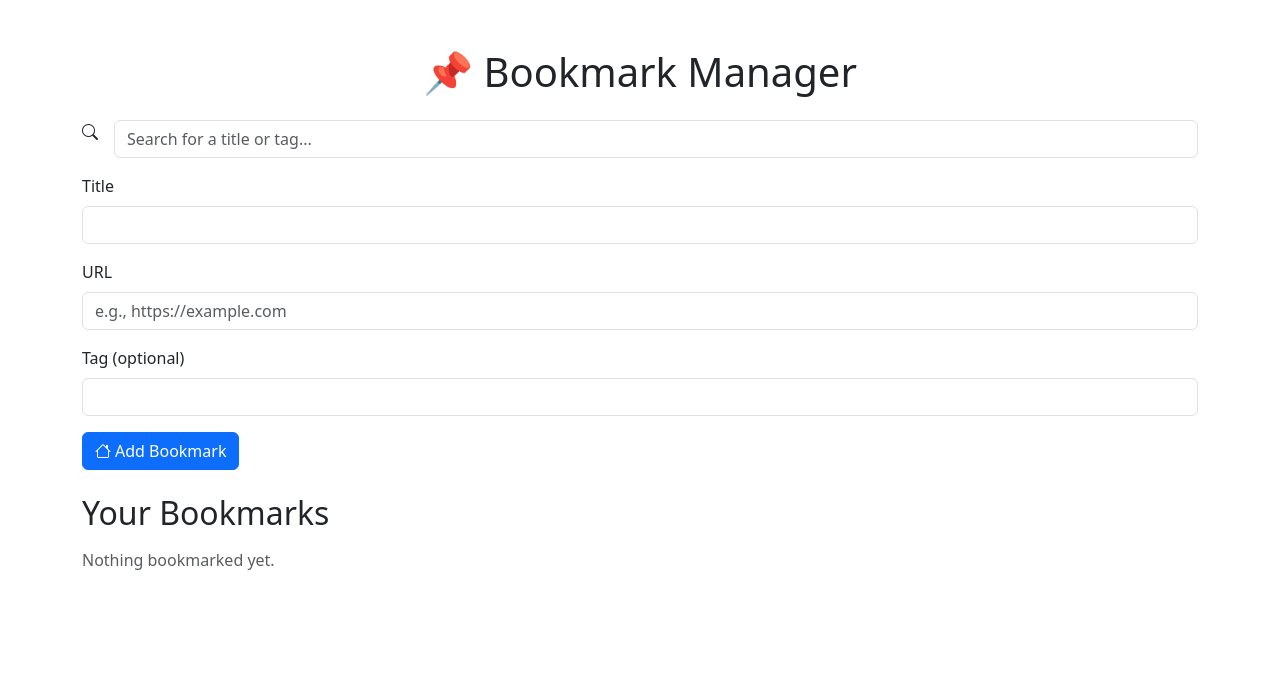
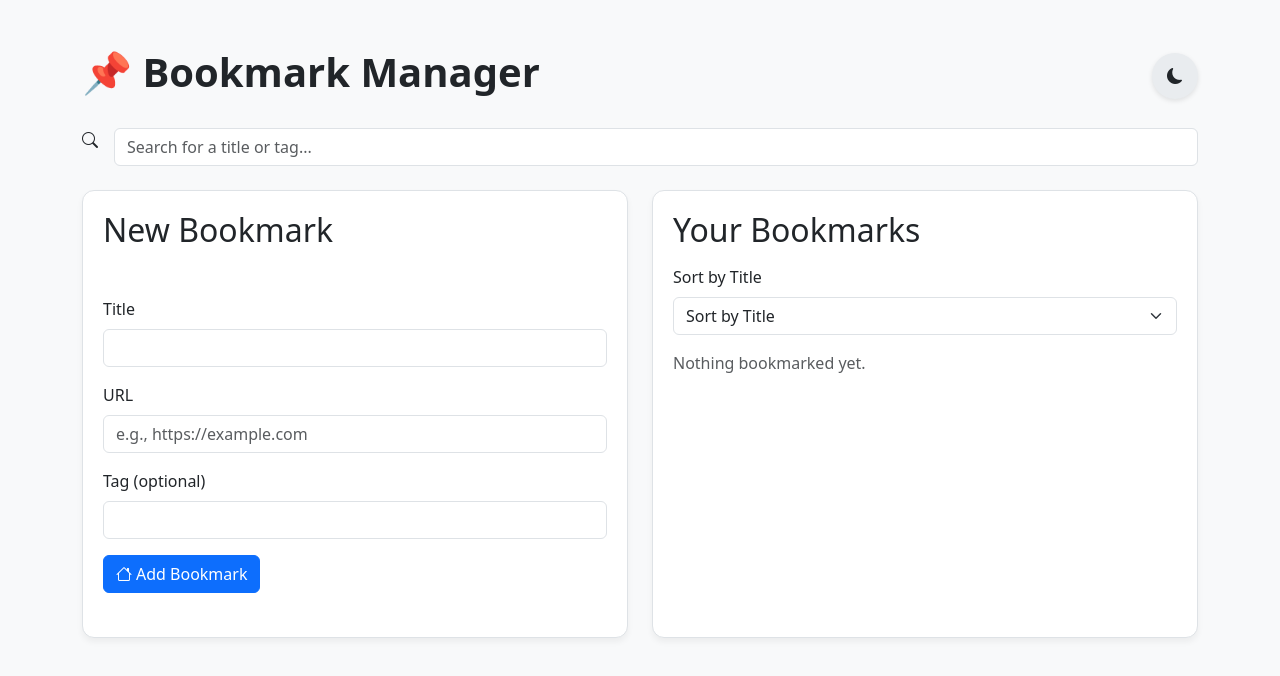
Before and after one commit to giselaimera/bookmark-manager, a React (Vite) app: page / in a window 1280 px wide. Shown: the top 676 px of the page. Built offline with nearby package versions, Linux system fonts and the light colour scheme.

Commit message:
Sort by title, dark/light mode, extra styling

```diff
--- a/index.html
+++ b/index.html
@@ -9,7 +9,7 @@
     <meta charset="UTF-8" />
     <link rel="icon" type="image/svg+xml" href="/vite.svg" />
     <meta name="viewport" content="width=device-width, initial-scale=1.0" />
-    <title>Vite + React</title>
+    <title>Bookmark Manager</title>
   </head>
   <body>
     <div id="root"></div>
--- a/src/App.jsx
+++ b/src/App.jsx
@@ -1,5 +1,32 @@
 import React from "react";
 import "bootstrap/dist/css/bootstrap.min.css";
+import Search from "./components/Search";
+import Modal from "./components/Modal";
+import BookmarkList from "./components/BookmarkList";
+import BookmarkForm from "./components/BookmarkForm";
+
+const themeColors = {
+  light: {
+    background: "#f8f9fa",
+    containerBg: "#ffffff",
+    cardBg: "#ffffff",
+    text: "#212529",
+    accent: "#4361ee",
+    buttonBg: "#f8f9fa",
+    buttonText: "#212529",
+    border: "#dee2e6",
+  },
+  dark: {
+    background: "#121212",
+    containerBg: "#1e1e1e",
+    cardBg: "#2d2d2d",
+    text: "#e0e0e0",
+    accent: "#4895ef",
+    buttonBg: "#2d2d2d",
+    buttonText: "#e0e0e0",
+    border: "#444444",
+  },
+};
 
 const bookmarkReducer = (state, action) => {
   switch (action.type) {
@@ -13,6 +40,13 @@ const bookmarkReducer = (state, action) => {
           ? { ...bookmark, ...action.payload }
           : bookmark
       );
+    case "SORT_BY_TITLE":
+      const sorted = [...state].sort((a, b) => {
+        if (action.payload === "asc") return a.title.localeCompare(b.title);
+        if (action.payload === "desc") return b.title.localeCompare(a.title);
+        return 0;
+      });
+      return sorted;
     default:
       return state;
   }
@@ -26,10 +60,26 @@ const App = () => {
   const [editingBookmark, setEditingBookmark] = React.useState(null);
   const [showModal, setShowModal] = React.useState(false);
   const [searchTerm, setSearchTerm] = React.useState("");
+  const [theme, setTheme] = React.useState(
+    localStorage.getItem("theme") || "light"
+  );
+
+  const colors = themeColors[theme];
+
+  React.useEffect(() => {
+    document.body.setAttribute("data-bs-theme", theme);
+    document.body.style.backgroundColor = colors.background;
+    document.body.style.color = colors.text;
+    localStorage.setItem("theme", theme);
+  }, [theme, colors]);
 
   React.useEffect(() => {
     localStorage.setItem("bookmark", JSON.stringify(bookmark));
   }, [bookmark]);
+
+  const toggleTheme = () => {
+    setTheme((prevTheme) => (prevTheme === "light" ? "dark" : "light"));
+  };
 
   const addBookmark = (formData) => {
     const title = formData.get("title");
@@ -91,23 +141,100 @@ const App = () => {
     setSearchTerm(searchText);
   };
 
+  const handleSort = (order) => {
+    dispatchBookmark({
+      type: "SORT_BY_TITLE",
+      payload: order,
+    });
+  };
+
   const filteredBookmarks = getFilteredBookmarks();
+
+  const toggleButtonStyle = {
+    backgroundColor: theme === "light" ? "#e9ecef" : "#2d2d2d",
+    color: theme === "light" ? "#212529" : "#e0e0e0",
+    border: "none",
+    borderRadius: "50%",
+    width: "46px",
+    height: "46px",
+    display: "flex",
+    justifyContent: "center",
+    alignItems: "center",
+    transition: "all 0.3s ease",
+    boxShadow:
+      theme === "light"
+        ? "0 2px 5px rgba(0,0,0,0.1)"
+        : "0 2px 5px rgba(0,0,0,0.3)",
+  };
+
+  const containerStyle = {
+    backgroundColor: colors.containerBg,
+    borderRadius: "12px",
+    padding: "20px",
+    boxShadow:
+      theme === "light"
+        ? "0 4px 6px rgba(0,0,0,0.05)"
+        : "0 4px 6px rgba(0,0,0,0.2)",
+    border: `1px solid ${colors.border}`,
+    transition: "all 0.3s ease",
+    height: "100%",
+  };
 
   return (
     <div className="container mt-5">
-      <h1 className="text-center mb-4">📌 Bookmark Manager</h1>
+      <div className="d-flex justify-content-between align-items-center mb-4">
+        <h1 style={{ color: colors.text, fontWeight: "600" }}>
+          📌 Bookmark Manager
+        </h1>
+        <button
+          className="btn"
+          onClick={toggleTheme}
+          style={toggleButtonStyle}
+          aria-label={
+            theme === "light" ? "Switch to dark mode" : "Switch to light mode"
+          }
+        >
+          {theme === "light" ? (
+            <i className="bi bi-moon-fill"></i>
+          ) : (
+            <i className="bi bi-brightness-high-fill"></i>
+          )}
+        </button>
+      </div>
+
+      <div className="text-center mb-4">
         <Search searchTitle={searchText} searchTerm={searchTerm} />
+      </div>
+
+      <div className="row g-4">
+        <div className="col-md-6">
+          <div style={containerStyle}>
             <BookmarkForm
               addBookmark={addBookmark}
               showModal={showModal}
               saveChanges={saveChanges}
               editingBookmark={editingBookmark}
             />
+          </div>
+        </div>
+        <div className="col-md-6">
+          <div
+            style={{
+              ...containerStyle,
+              maxHeight: "500px",
+              overflowY: filteredBookmarks.length > 2 ? "auto" : "hidden",
+            }}
+          >
             <BookmarkList
               bookmarks={filteredBookmarks}
               deleteBookmark={deleteBookmark}
               editBookmark={editBookmark}
+              handleSort={handleSort}
             />
+          </div>
+        </div>
+      </div>
+
       {!showModal ? null : (
         <Modal
           showModal={showModal}
@@ -120,199 +247,4 @@ const App = () => {
   );
 };
 
-const ActionButton = ({ type, className, label, onClick }) => {
-  return (
-    <button type={type} className={className} onClick={onClick}>
-      {label}
-    </button>
-  );
-};
-
-const Modal = ({ showModal, saveChanges, closeModal, editingBookmark }) => {
-  return (
-    <div
-      className="modal show d-block"
-      style={{ backgroundColor: "rgba(0, 0, 0, 0.5)" }}
-    >
-      <div className="modal-dialog">
-        <div className="modal-content">
-          <div className="modal-header">
-            <h5 className="modal-title">Edit Bookmark</h5>
-            <ActionButton
-              type="button"
-              className="btn-close"
-              onClick={() => closeModal()}
-            />
-          </div>
-          <div className="modal-body">
-            <BookmarkForm
-              showModal={showModal}
-              saveChanges={saveChanges}
-              editingBookmark={editingBookmark}
-            />
-          </div>
-        </div>
-      </div>
-    </div>
-  );
-};
-
-const BookmarkForm = ({
-  addBookmark,
-  showModal,
-  saveChanges,
-  editingBookmark,
-}) => {
-  return (
-    <form action={showModal ? saveChanges : addBookmark} className="mb-4">
-      <div className="mb-3">
-        <label htmlFor="title" className="form-label">
-          Title
-        </label>
-        <input
-          type="text"
-          id="title"
-          name="title"
-          className="form-control"
-          defaultValue={showModal ? editingBookmark?.title : ""}
-          required
-        />
-      </div>
-      <div className="mb-3">
-        <label htmlFor="url" className="form-label">
-          URL
-        </label>
-        <input
-          type="url"
-          id="url"
-          name="url"
-          className="form-control"
-          defaultValue={showModal ? editingBookmark?.url : ""}
-          placeholder="e.g., https://example.com"
-          required
-        />
-      </div>
-      <div className="mb-3">
-        <label htmlFor="tag" className="form-label">
-          Tag (optional)
-        </label>
-        <input
-          type="text"
-          id="tag"
-          name="tag"
-          className="form-control"
-          defaultValue={showModal ? editingBookmark?.tag : ""}
-        />
-      </div>
-      {!showModal ? (
-        <ActionButton
-          type="submit"
-          className="btn btn-primary"
-          label={
-            <>
-              <i className="bi bi-house me-1" />
-              Add Bookmark
-            </>
-          }
-        />
-      ) : (
-        <ActionButton
-          type="submit"
-          className="btn btn-primary"
-          label={
-            <>
-              <i className="bi bi-floppy-fill me-1" />
-              Save Changes
-            </>
-          }
-        />
-      )}
-    </form>
-  );
-};
-
-const BookmarkList = ({ bookmarks, deleteBookmark, editBookmark }) => {
-  return (
-    <div>
-      <h2 className="mb-3">Your Bookmarks</h2>
-      {bookmarks.length === 0 ? (
-        <p className="text-muted">Nothing bookmarked yet.</p>
-      ) : (
-        bookmarks.map((bookmark) => (
-          <BookmarkItem
-            key={bookmark.id}
-            bookmark={bookmark}
-            deleteBookmark={deleteBookmark}
-            editBookmark={editBookmark}
-          />
-        ))
-      )}
-    </div>
-  );
-};
-
-const BookmarkItem = ({
-  bookmark: { id, title, url, tag },
-  deleteBookmark,
-  editBookmark,
-}) => {
-  return (
-    <div className="card mb-3 shadow-sm">
-      <div className="card-body">
-        <h5 className="card-title">
-          <a href={url} target="_blank" rel="noopener noreferrer">
-            {title}
-          </a>
-        </h5>
-        <p className="card-text mb-1">
-          <strong>URL:</strong> {url}
-        </p>
-        <p className="card-text mb-2">
-          <strong>Tag:</strong> {tag ? tag : "No tag provided"}
-        </p>
-        <ActionButton
-          type="button"
-          className="btn btn-danger btn-sm me-2"
-          label={
-            <>
-              <i className="bi bi-trash me-1"></i> Delete
-            </>
-          }
-          onClick={() => deleteBookmark(id)}
-        />
-        <ActionButton
-          type="button"
-          className="btn btn-secondary btn-sm"
-          label={
-            <>
-              <i className="bi bi-pencil me-1"></i> Edit
-            </>
-          }
-          onClick={() => editBookmark(id)}
-        />
-      </div>
-    </div>
-  );
-};
-
-const Search = ({ searchTitle, searchTerm }) => {
-  return (
-    <form action={searchTitle} className="mb-3">
-      <div className="d-flex">
-        <label htmlFor="search" className="form-label me-2">
-          <i className="bi bi-search me-2" />
-        </label>
-        <input
-          id="search"
-          type="text"
-          className="form-control"
-          name="search"
-          placeholder="Search for a title or tag..."
-          defaultValue={searchTerm}
-        />
-      </div>
-    </form>
-  );
-};
-
 export default App;
--- /dev/null
+++ b/src/components/ActionButton.jsx
@@ -0,0 +1,9 @@
+import React from "react";
+const ActionButton = ({ type, className, label, onClick }) => {
+  return (
+    <button type={type} className={className} onClick={onClick}>
+      {label}
+    </button>
+  );
+};
+export default ActionButton;
--- /dev/null
+++ b/src/components/BookmarkForm.jsx
@@ -0,0 +1,80 @@
+import React from "react";
+import ActionButton from "./ActionButton";
+
+const BookmarkForm = ({
+  addBookmark,
+  showModal,
+  saveChanges,
+  editingBookmark,
+}) => {
+  return (
+    <>
+      <h2 className="mb-5">New Bookmark</h2>
+      <form action={showModal ? saveChanges : addBookmark} className="mb-4">
+        <div className="mb-3">
+          <label htmlFor="title" className="form-label">
+            Title
+          </label>
+          <input
+            type="text"
+            id="title"
+            name="title"
+            className="form-control"
+            defaultValue={showModal ? editingBookmark?.title : ""}
+            required
+          />
+        </div>
+        <div className="mb-3">
+          <label htmlFor="url" className="form-label">
+            URL
+          </label>
+          <input
+            type="url"
+            id="url"
+            name="url"
+            className="form-control"
+            defaultValue={showModal ? editingBookmark?.url : ""}
+            placeholder="e.g., https://example.com"
+            required
+          />
+        </div>
+        <div className="mb-3">
+          <label htmlFor="tag" className="form-label">
+            Tag (optional)
+          </label>
+          <input
+            type="text"
+            id="tag"
+            name="tag"
+            className="form-control"
+            defaultValue={showModal ? editingBookmark?.tag : ""}
+          />
+        </div>
+        {!showModal ? (
+          <ActionButton
+            type="submit"
+            className="btn btn-primary"
+            label={
+              <>
+                <i className="bi bi-house me-1" />
+                Add Bookmark
+              </>
+            }
+          />
+        ) : (
+          <ActionButton
+            type="submit"
+            className="btn btn-primary"
+            label={
+              <>
+                <i className="bi bi-floppy-fill me-1" />
+                Save Changes
+              </>
+            }
+          />
+        )}
+      </form>
+    </>
+  );
+};
+export default BookmarkForm;
--- /dev/null
+++ b/src/components/BookmarkItem.jsx
@@ -0,0 +1,47 @@
+import React from "react";
+import ActionButton from "./ActionButton";
+
+const BookmarkItem = ({
+  bookmark: { id, title, url, tag },
+  deleteBookmark,
+  editBookmark,
+}) => {
+  return (
+    <div className="card mb-3 shadow-sm">
+      <div className="card-body">
+        <h5 className="card-title">
+          <a href={url} target="_blank" rel="noopener noreferrer">
+            {title}
+          </a>
+        </h5>
+        <p className="card-text mb-1">
+          <strong>URL:</strong> {url}
+        </p>
+        <p className="card-text mb-2">
+          <strong>Tag:</strong> {tag ? tag : "No tag provided"}
+        </p>
+        <ActionButton
+          type="button"
+          className="btn btn-danger btn-sm me-2"
+          label={
+            <>
+              <i className="bi bi-trash me-1"></i> Delete
+            </>
+          }
+          onClick={() => deleteBookmark(id)}
+        />
+        <ActionButton
+          type="button"
+          className="btn btn-secondary btn-sm"
+          label={
+            <>
+              <i className="bi bi-pencil me-1"></i> Edit
+            </>
+          }
+          onClick={() => editBookmark(id)}
+        />
+      </div>
+    </div>
+  );
+};
+export default BookmarkItem;
--- /dev/null
+++ b/src/components/BookmarkList.jsx
@@ -0,0 +1,31 @@
+import React from "react";
+import Sort from "./Sort";
+import BookmarkItem from "./BookmarkItem";
+
+const BookmarkList = ({
+  bookmarks,
+  deleteBookmark,
+  editBookmark,
+  handleSort = { handleSort },
+}) => {
+  return (
+    <div>
+      <h2 className="mb-3">Your Bookmarks</h2>
+      <Sort handleSort={handleSort} />
+
+      {bookmarks.length === 0 ? (
+        <p className="text-muted">Nothing bookmarked yet.</p>
+      ) : (
+        bookmarks.map((bookmark) => (
+          <BookmarkItem
+            key={bookmark.id}
+            bookmark={bookmark}
+            deleteBookmark={deleteBookmark}
+            editBookmark={editBookmark}
+          />
+        ))
+      )}
+    </div>
+  );
+};
+export default BookmarkList;
--- /dev/null
+++ b/src/components/Modal.jsx
@@ -0,0 +1,33 @@
+import React from "react";
+import ActionButton from "./ActionButton";
+import BookmarkForm from "./BookmarkForm";
+
+const Modal = ({ showModal, saveChanges, closeModal, editingBookmark }) => {
+  return (
+    <div
+      className="modal show d-block"
+      style={{ backgroundColor: "rgba(0, 0, 0, 0.5)" }}
+    >
+      <div className="modal-dialog">
+        <div className="modal-content">
+          <div className="modal-header">
+            <h5 className="modal-title">Edit Bookmark</h5>
+            <ActionButton
+              type="button"
+              className="btn-close"
+              onClick={() => closeModal()}
+            />
+          </div>
+          <div className="modal-body">
+            <BookmarkForm
+              showModal={showModal}
+              saveChanges={saveChanges}
+              editingBookmark={editingBookmark}
+            />
+          </div>
+        </div>
+      </div>
+    </div>
+  );
+};
+export default Modal;
--- /dev/null
+++ b/src/components/Search.jsx
@@ -0,0 +1,22 @@
+import React from "react";
+
+const Search = ({ searchTitle, searchTerm }) => {
+  return (
+    <form action={searchTitle} className="mb-3">
+      <div className="d-flex">
+        <label htmlFor="search" className="form-label me-2">
+          <i className="bi bi-search me-2" />
+        </label>
+        <input
+          id="search"
+          type="text"
+          className="form-control"
+          name="search"
+          placeholder="Search for a title or tag..."
+          defaultValue={searchTerm}
+        />
+      </div>
+    </form>
+  );
+};
+export default Search;
--- /dev/null
+++ b/src/components/Sort.jsx
@@ -0,0 +1,22 @@
+import React from "react";
+const Sort = ({ handleSort }) => {
+  return (
+    <>
+      <div className="mb-3">
+        <label htmlFor="sortSelect" className="form-label">
+          Sort by Title
+        </label>
+        <select
+          id="sortSelect"
+          className="form-select"
+          onChange={(e) => handleSort(e.target.value)}
+        >
+          <option value="">Sort by Title</option>
+          <option value="asc">A → Z</option>
+          <option value="desc">Z → A</option>
+        </select>
+      </div>
+    </>
+  );
+};
+export default Sort;
```
Lines whose indentation alone changed are shown as unchanged.
